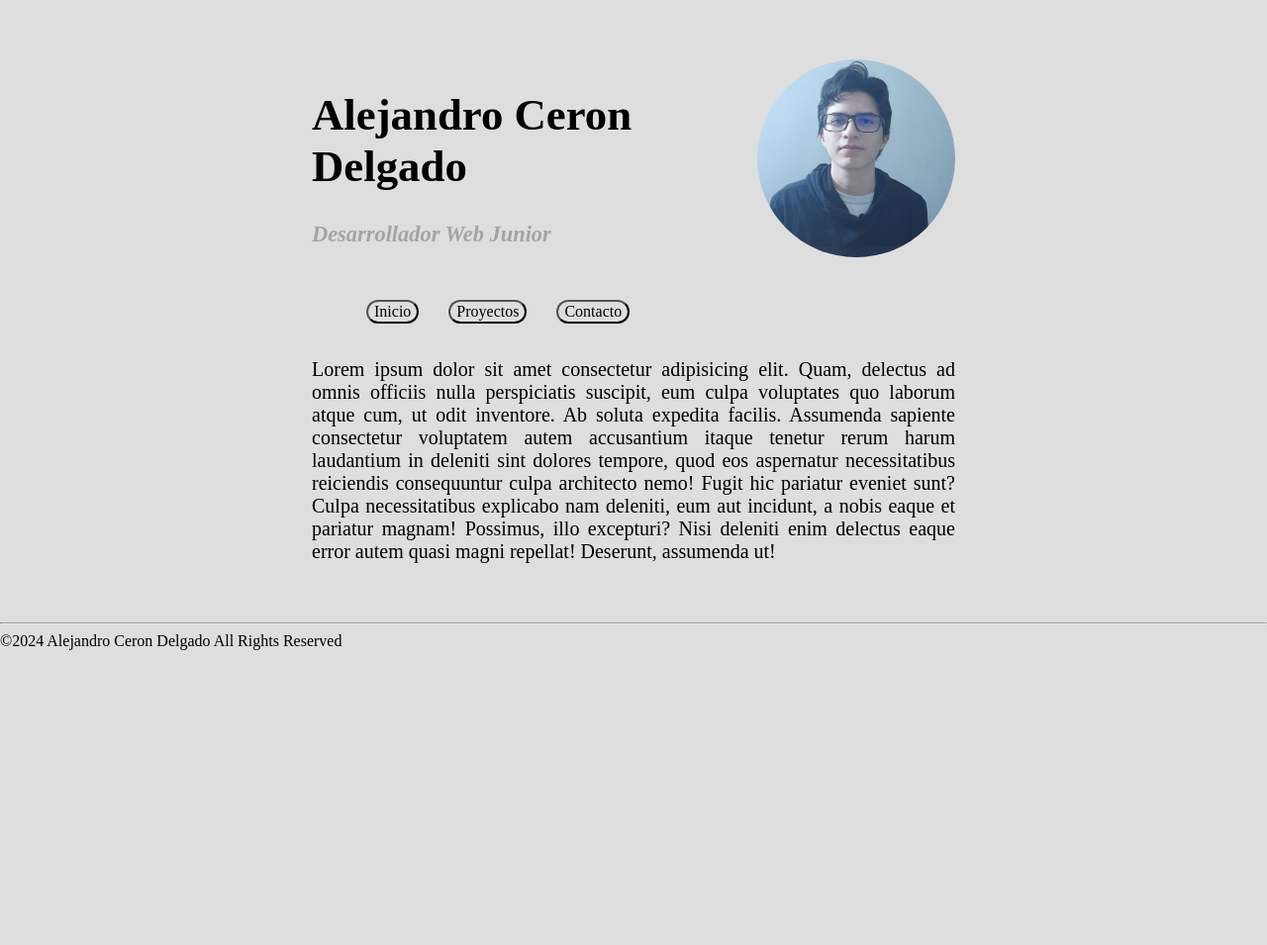
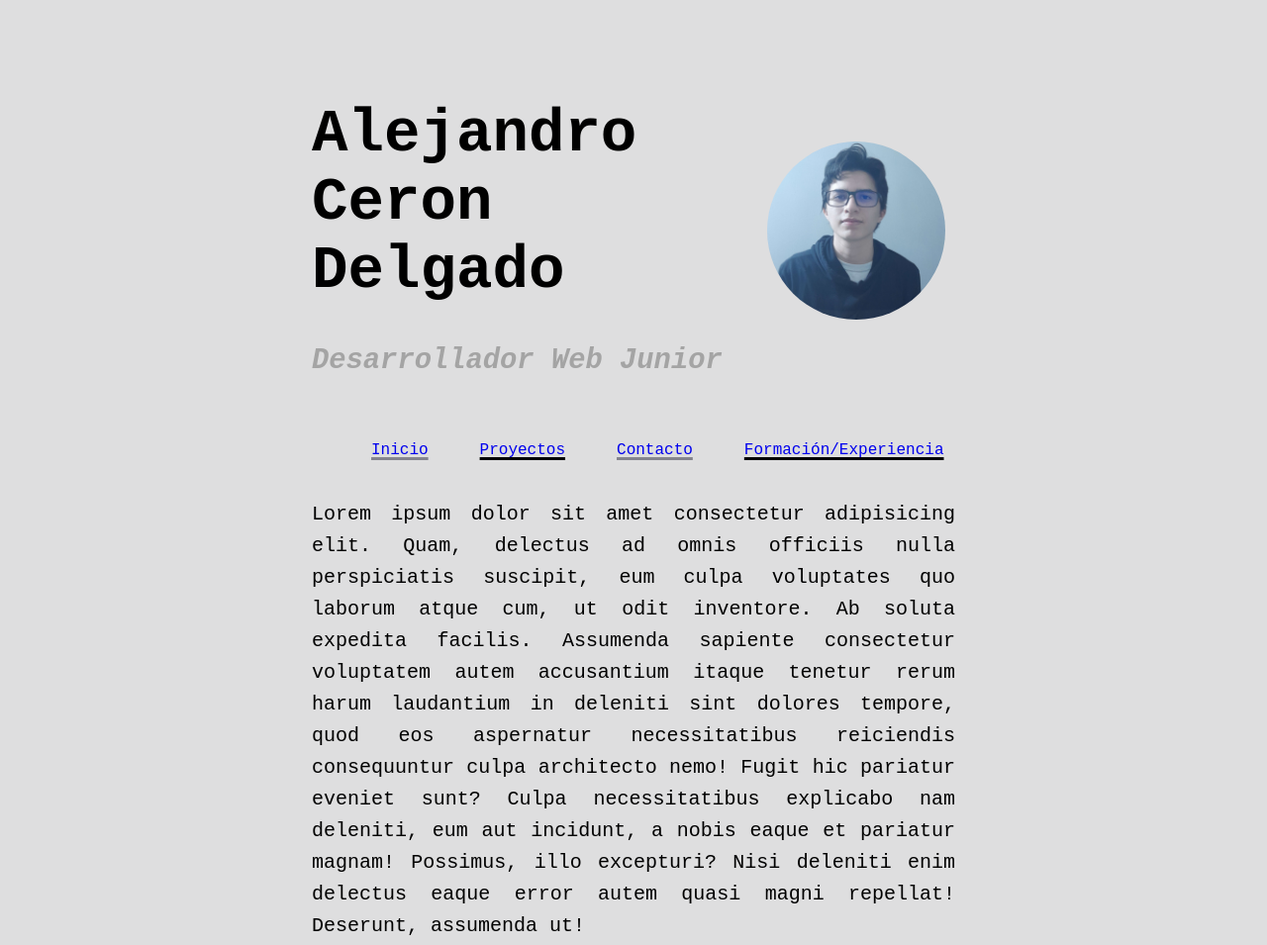
Before and after one commit to lAlejandrocd/alejandroCeron.D, a plain HTML site: page index.html in a window 1280 px wide. Shown: the top 955 px of the page at 99% size. Before the commit the page ends 800 px from the top, so only its background shows below. Drawn offline with Linux system fonts and the light colour scheme; a script that the page names is missing; a web font is replaced by a local one.

Commit message:
change font, change position from img profile and add new bottom

```diff
--- a/index.html
+++ b/index.html
@@ -25,9 +25,10 @@
       <div class="container-4">
         <menu id="menu">
           <ul>
-            <li class="links"><a href="#"><button class="btn1">Inicio</button></a></li>
-            <li class="links"><a href="#"><button class="btn2">Proyectos</button></a></li>
-            <li class="links"><a href="#"><button class="btn3">Contacto</button></a></li>
+            <li class="links"><a href="#" class="btn1 ">Inicio</a></li>
+            <li class="links"><a href="#" class="btn2 ">Proyectos</a></li>
+            <li class="links"><a href="#" class="btn3 ">Contacto</a></li>
+            <li class="links"><a href="#" class="btn4 ">Formación/Experiencia</a></li>
           </ul>
         </menu>
       </div>
@@ -47,8 +48,7 @@
     </footer>
     <!-- <h3>Tomar como referencia a este portafolio: https://cassidoo.co/</h3>
     <h3>
-      Tomar como referencia de este portafolio los menus y el menú del carrito:
-      https://www.qwertykeys.com/
+
     </h3> -->
     <script src="src/js/main.js"></script>
   </body>
--- a/src/css/style.css
+++ b/src/css/style.css
@@ -1,10 +1,11 @@
-/* html{
+html{
   box-sizing: border-box;
 }
-
-*, *::before, *::after{
+ *,
+ *::after,
+ *::before {
   box-sizing: inherit;
-} */
+}
 
 :root{
   --background: #dadbdce3;
@@ -12,8 +13,7 @@
   --gray: #a4a4a4;
   --yellow: #ffff00;
   --pink: #eb4888;
-  --blue: #10A2F4;
-
+  --blue: #84848d;
 }
 
 body{
@@ -31,19 +31,19 @@ body{
 .header-section{
   display: grid;
   grid-template-columns: repeat(2,auto);
+  align-items: center;
 }
 
 
 #title{
-  font-size: 2.8rem;
+  font-size: 3.8rem;
   color: var(--black);
-  font-family: Hack Nerd Font;
-
+  font-family: 'iA Writer Mono', monospace;
 }
 
 #sub-title{
-  font-family: Hack Nerd Font;
-  font-size: 1.4rem;
+  font-family: 'iA Writer Mono', monospace;
+  font-size: 1.8rem;
   font-style: italic;
   color: var(--gray);
   text-align: left;
@@ -53,25 +53,7 @@ img{
   width: 200px;
   height: 200px;
   border-radius: 200px;
-}
-
-.links{
-  margin: 15px;
-  display: flex;
-  justify-content: space-between;
-}
-
-.links a{
-  font-family: Hack Nerd Font;
-  text-decoration-thickness: 0.3ex;
-  text-underline-offset: 0.3ex;
-  color: var(--black);
-  cursor: pointer;
-}
-
-.container-4 #menu{
-  text-decoration: none;
-  list-style: none;
+  padding: 10px;
 }
 
 .container-4 #menu ul {
@@ -82,30 +64,71 @@ img{
   padding: 0px;
 }
 
-.btn1, .btn2, .btn3, .btn4 {
-  font-size: 1rem;
-  background: transparent;
-  border-radius: 30px;
-  box-sizing: border-box;
-  transition: 0.4s ease all;
-  width: auto;
-  height: auto;
-  font-family: Hack Nerd Font;
+.links{
+  margin: 20px;
+  padding: 0px 12px 0px 0px;
+  display: flex;
+  justify-content: space-between;
+  color: var(--black);
+}
+
+.btn1{
+  font-family: 'iA Writer Mono', monospace;
+  text-decoration-thickness: 0.3ex;
+  text-underline-offset: 0.3ex;
+  text-decoration-color: var(--blue);
+  cursor: pointer;
+}
+
+.btn2{
+  font-family: 'iA Writer Mono', monospace;
+  text-decoration-thickness: 0.3ex;
+  text-underline-offset: 0.3ex;
+  text-decoration-color: var(--black);
+  cursor: pointer;
+}
+
+.btn3{
+  font-family: 'iA Writer Mono', monospace;
+  text-decoration-thickness: 0.3ex;
+  text-underline-offset: 0.3ex;
+  text-decoration-color: var(--blue);
+  cursor: pointer;
+}
+
+.btn4{
+  font-family: 'iA Writer Mono', monospace;
+  text-decoration-thickness: 0.3ex;
+  text-underline-offset: 0.3ex;
+  text-decoration-color: var(--black);
+  cursor: pointer;
+}
+
+.btn1:hover{
+  text-decoration-color: var(--black);
+}
+
+.btn2:hover{
+  text-decoration-color: var(--blue);
+}
+
+.btn3:hover{
+  text-decoration-color: var(--black);
+}
+
+.btn4:hover{
+  text-decoration-color: var(--blue);
 }
 
 /* Texto párrafo. */
 .container-5 p{
-  font-family: Hack Nerd Font;
+  font-family: 'iA Writer Mono', monospace;
   font-size: 20px;
   text-align: justify;
-  text-justify: inter-word;
+  /* separación de texto */
+  line-height: 1.6;
 }
 
-/* Fonts */
-@font-face {
-  font-family: Hack Nerd Font;
-  src: url(../fonts/hack-nerd-font/HackNerdFont-Regular.ttf);
-}
 
 
 /* Tablets responsive */
@@ -123,8 +146,6 @@ img{
     flex-direction: row-reverse;
     list-style: none;
     text-decoration: none;
-
-
   }
 
   .btn1, .btn2, .btn3, .btn4 {
--- /dev/null
+++ b/src/js/main.js
@@ -0,0 +1 @@
+import '@fontsource/ia-writer-mono';
```
Also changed, not shown: 3 other files.
